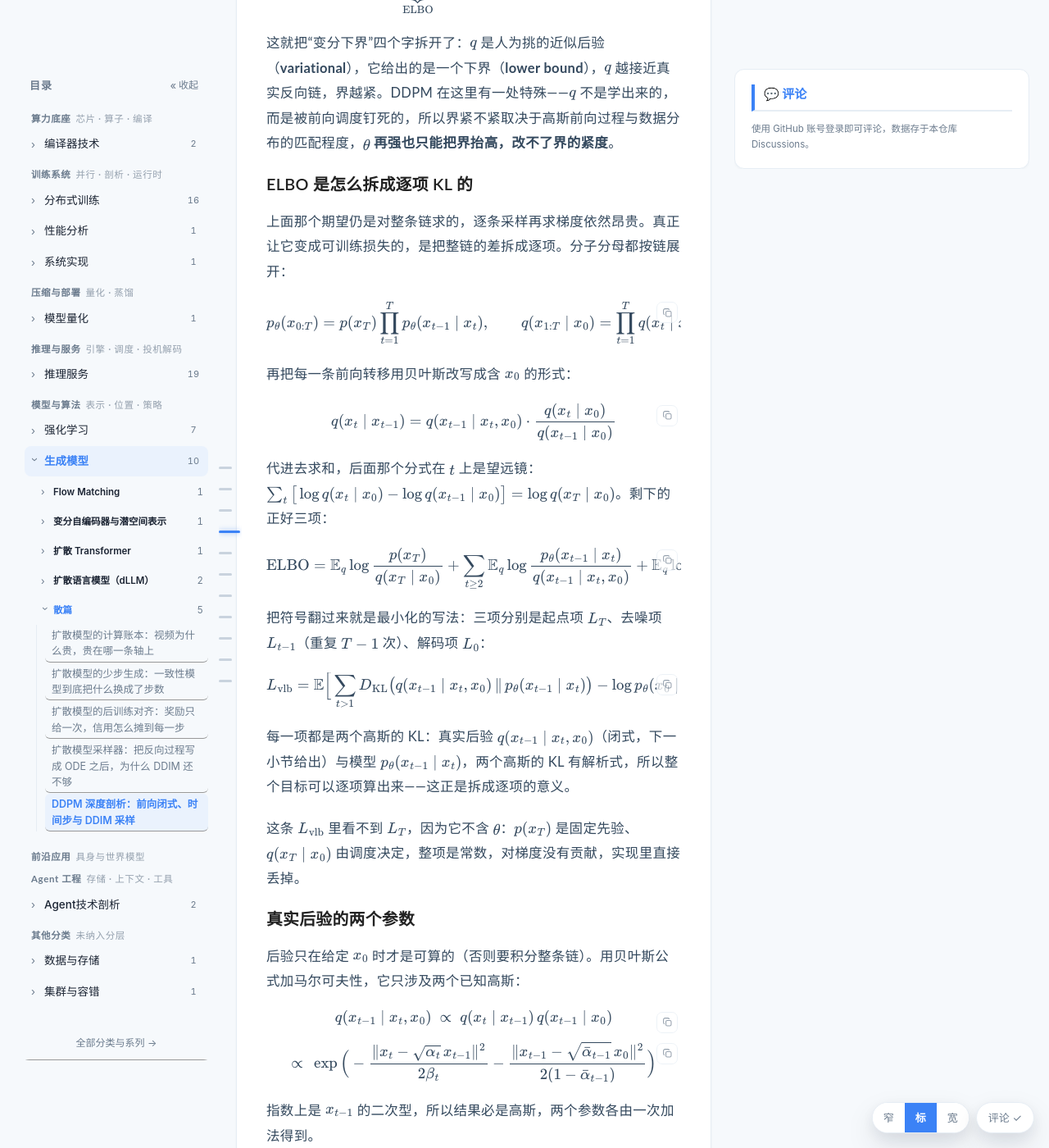
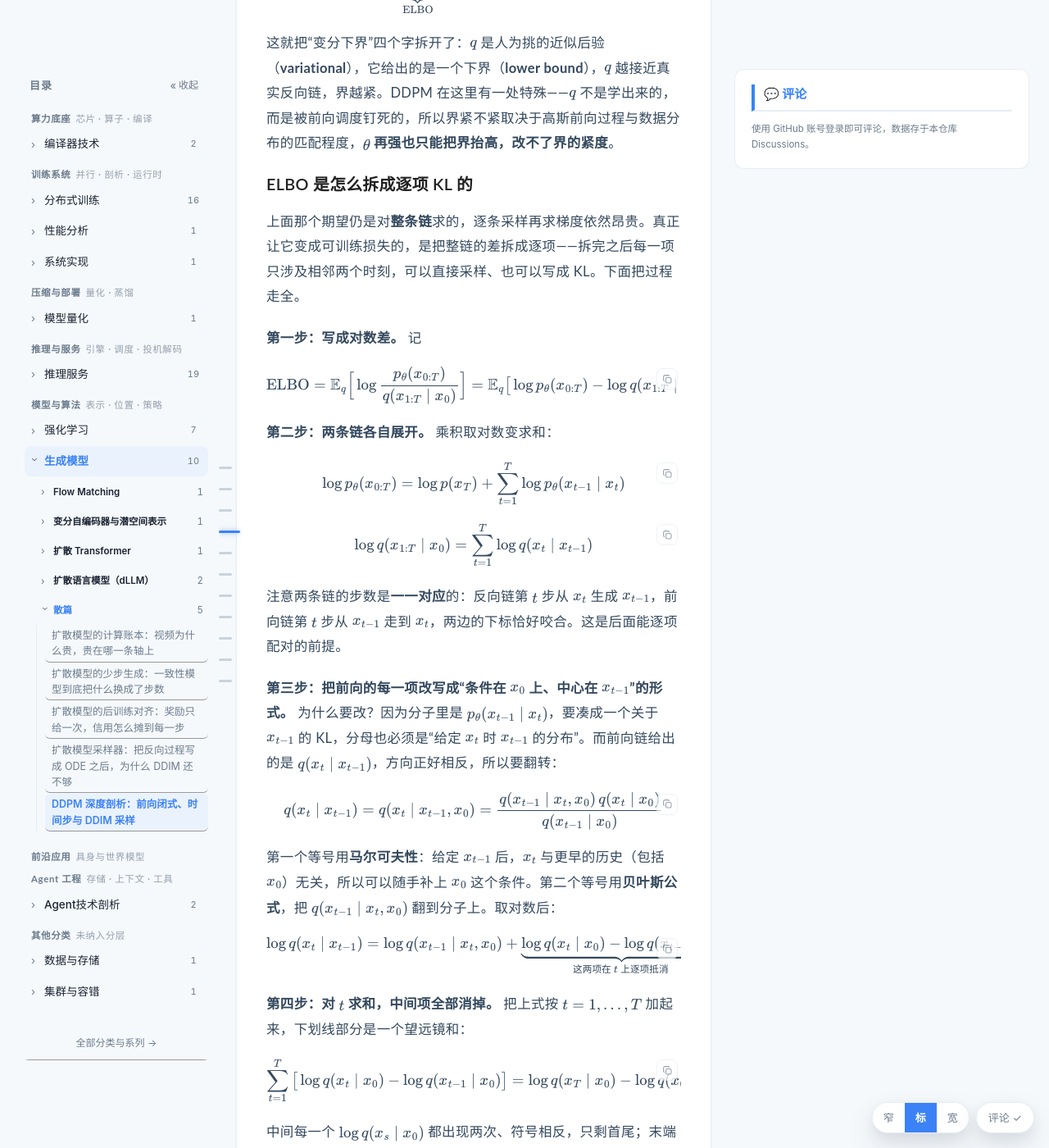
Before and after one commit to lrypcy/lrypcy.github.io, a Jekyll site: the page built from _posts/2026-11-01-ddpm-deep-dive.md, in a window 1280 px wide and 1400 px high, scrolled down 11075 px. Shown: the whole window at 82% size. Built offline with Jekyll 4.4.1, drawn with Linux system fonts in a browser that asks for light colours; comment, search, counter and statistics services are not loaded; some of the changed text lies outside the part shown.

Commit message:
ddpm: 把 ELBO 拆项补成七步，不再从链展开直接跳到三项
原小节只有三块内容：两条链的乘积形式、一句「用贝叶斯改写成含 x_0 的形式」
（公式直接给出）、一句「代进去是望远镜」就到三项。中间跳过了：

- 贝叶斯改写为什么要做（要让分母也描述 x_{t-1}，才能凑成 KL），
  以及第一个等号其实是马尔可夫性 q(x_t|x_{t-1},x_0)=q(x_t|x_{t-1})；
- 代入后逐项相消的完整过程与首尾边界（q(x_0|x_0)=1 → 对数为 0）；
- t=1 那一项分母 q(x_0|x_1,x_0) 退化成点质量这件必须交代的事，
  以及「摘出来单独记作解码项」是惯例而非推导结果；
- L_T 到底对应哪个 t（答案：不 correspondence 任何 t，它是望远镜剩下的尾巴）。

补齐成七步：对数差 → 两链展开 → 贝叶斯+马尔可夫翻转 → 求望远镜和 →
代回配对 → t=1 边界 → 换写成 KL，末尾加三类项对照表。

另外把全文 4 处 `\|\` 改成 `\Vert`：kramdown 会把 \| 转义成单竖线，
KL 记号在表格与正文里都渲染成了一竖线，本来就不对。

```diff
--- a/_posts/2026-11-01-ddpm-deep-dive.md
+++ b/_posts/2026-11-01-ddpm-deep-dive.md
@@ -228,31 +228,77 @@
 
 代价很清楚——得到的是下界，不是似然本身。差多少？恰好是两条整链的 KL：
 
-$$\log p_\theta(x_0)-\underbrace{\mathbb E_q\Big[\log\frac{p_\theta(x_{0:T})}{q(x_{1:T}\mid x_0)}\Big]}_{\mathrm{ELBO}}=\mathrm{KL}\big(q(x_{1:T}\mid x_0)\,\|\,p_\theta(x_{1:T}\mid x_0)\big)\ \ge\ 0$$
+$$\log p_\theta(x_0)-\underbrace{\mathbb E_q\Big[\log\frac{p_\theta(x_{0:T})}{q(x_{1:T}\mid x_0)}\Big]}_{\mathrm{ELBO}}=\mathrm{KL}\big(q(x_{1:T}\mid x_0)\,\Vert\,p_\theta(x_{1:T}\mid x_0)\big)\ \ge\ 0$$
 
 这就把“变分下界”四个字拆开了：$$q$$ 是人为挑的近似后验（**variational**），它给出的是一个下界（**lower bound**），$$q$$ 越接近真实反向链，界越紧。DDPM 在这里有一处特殊——$$q$$ 不是学出来的，而是被前向调度钉死的，所以界紧不紧取决于高斯前向过程与数据分布的匹配程度，**$$\theta$$ 再强也只能把界抬高，改不了界的紧度**。
 
 #### ELBO 是怎么拆成逐项 KL 的
 
-上面那个期望仍是对整条链求的，逐条采样再求梯度依然昂贵。真正让它变成可训练损失的，是把整链的差拆成逐项。分子分母都按链展开：
+上面那个期望仍是对**整条链**求的，逐条采样再求梯度依然昂贵。真正让它变成可训练损失的，是把整链的差拆成逐项——拆完之后每一项只涉及相邻两个时刻，可以直接采样、也可以写成 KL。下面把过程走全。
 
-$$p_\theta(x_{0:T})=p(x_T)\prod_{t=1}^{T}p_\theta(x_{t-1}\mid x_t),\qquad q(x_{1:T}\mid x_0)=\prod_{t=1}^{T}q(x_t\mid x_{t-1})$$
+**第一步：写成对数差。** 记
 
-再把每一条前向转移用贝叶斯改写成含 $$x_0$$ 的形式：
+$$\mathrm{ELBO}=\mathbb E_q\Big[\log\frac{p_\theta(x_{0:T})}{q(x_{1:T}\mid x_0)}\Big]=\mathbb E_q\big[\log p_\theta(x_{0:T})-\log q(x_{1:T}\mid x_0)\big]$$
 
-$$q(x_t\mid x_{t-1})=q(x_{t-1}\mid x_t,x_0)\cdot\frac{q(x_t\mid x_0)}{q(x_{t-1}\mid x_0)}$$
+**第二步：两条链各自展开。** 乘积取对数变求和：
 
-代进去求和，后面那个分式在 $$t$$ 上是望远镜：$$\sum_t\big[\log q(x_t\mid x_0)-\log q(x_{t-1}\mid x_0)\big]=\log q(x_T\mid x_0)$$。剩下的正好三项：
+$$\log p_\theta(x_{0:T})=\log p(x_T)+\sum_{t=1}^{T}\log p_\theta(x_{t-1}\mid x_t)$$
+
+$$\log q(x_{1:T}\mid x_0)=\sum_{t=1}^{T}\log q(x_t\mid x_{t-1})$$
+
+注意两条链的步数是**一一对应**的：反向链第 $$t$$ 步从 $$x_t$$ 生成 $$x_{t-1}$$，前向链第 $$t$$ 步从 $$x_{t-1}$$ 走到 $$x_t$$，两边的下标恰好咬合。这是后面能逐项配对的前提。
+
+**第三步：把前向的每一项改写成“条件在 $$x_0$$ 上、中心在 $$x_{t-1}$$”的形式。** 为什么要改？因为分子里是 $$p_\theta(x_{t-1}\mid x_t)$$，要凑成一个关于 $$x_{t-1}$$ 的 KL，分母也必须是“给定 $$x_t$$ 时 $$x_{t-1}$$ 的分布”。而前向链给出的是 $$q(x_t\mid x_{t-1})$$，方向正好相反，所以要翻转：
+
+$$q(x_t\mid x_{t-1})=q(x_t\mid x_{t-1},x_0)=\frac{q(x_{t-1}\mid x_t,x_0)\,q(x_t\mid x_0)}{q(x_{t-1}\mid x_0)}$$
+
+第一个等号用**马尔可夫性**：给定 $$x_{t-1}$$ 后，$$x_t$$ 与更早的历史（包括 $$x_0$$）无关，所以可以随手补上 $$x_0$$ 这个条件。第二个等号用**贝叶斯公式**，把 $$q(x_{t-1}\mid x_t,x_0)$$ 翻到分子上。取对数后：
+
+$$\log q(x_t\mid x_{t-1})=\log q(x_{t-1}\mid x_t,x_0)+\underbrace{\log q(x_t\mid x_0)-\log q(x_{t-1}\mid x_0)}_{\text{这两项在 }t\text{ 上逐项抵消}}$$
+
+**第四步：对 $$t$$ 求和，中间项全部消掉。** 把上式按 $$t=1,\ldots,T$$ 加起来，下划线部分是一个望远镜和：
+
+$$\sum_{t=1}^{T}\big[\log q(x_t\mid x_0)-\log q(x_{t-1}\mid x_0)\big]=\log q(x_T\mid x_0)-\log q(x_0\mid x_0)=\log q(x_T\mid x_0)$$
+
+中间每一个 $$\log q(x_s\mid x_0)$$ 都出现两次、符号相反，只剩首尾；末端的 $$q(x_0\mid x_0)=1$$（给定 $$x_0$$ 时它等于自己的概率是 1），对数为 0。于是整条前向链的联合对数密度只剩两项：
+
+$$\log q(x_{1:T}\mid x_0)=\sum_{t=1}^{T}\log q(x_{t-1}\mid x_t,x_0)+\log q(x_T\mid x_0)$$
+
+**第五步：代回，按 $$t$$ 配对。** 把第二步和第四步的结果一起代进第一步：
+
+$$\mathrm{ELBO}=\mathbb E_q\Big[\log\frac{p(x_T)}{q(x_T\mid x_0)}\Big]+\sum_{t=1}^{T}\mathbb E_q\Big[\log\frac{p_\theta(x_{t-1}\mid x_t)}{q(x_{t-1}\mid x_t,x_0)}\Big]$$
+
+到这一步已经完成了一半：原来“对整条链的一个大期望”变成了“一个终端项 + $$T$$ 个逐步项”，每一项的分子分母都条件在同一个 $$x_t$$ 上、都在描述 $$x_{t-1}$$，这就是 KL 的形状。注意末端那项里没有 $$\theta$$，它只是望远镜剩下的尾巴。
+
+**第六步：$$t=1$$ 单独处理。** 求和里 $$t=1$$ 的那一项，分母是 $$q(x_0\mid x_1,x_0)$$——已经给定了 $$x_1$$ 再条件在 $$x_0$$ 上，$$x_0$$ 是确定量，这个分布退化成点质量，对数密度不再有意义。所以惯例是把这一项从求和里摘出来，不写成 KL，直接记作解码项：
+
+$$\mathbb E_q\log p_\theta(x_0\mid x_1)$$
+
+$$t=2,\ldots,T$$ 各项的分母 $$q(x_{t-1}\mid x_t,x_0)$$ 都是正常的连续高斯（下一小节给出闭式），可以写成 KL。
+
+**第七步：整理成三类。** 对 $$t\ge2$$，
+
+$$\mathbb E_q\Big[\log\frac{p_\theta(x_{t-1}\mid x_t)}{q(x_{t-1}\mid x_t,x_0)}\Big]=-D_{\mathrm{KL}}\big(q(x_{t-1}\mid x_t,x_0)\,\Vert\,p_\theta(x_{t-1}\mid x_t)\big)$$
+
+按 $$t$$ 把所有项分门别类：
+
+| 项 | 对应哪些 $$t$$ | 表达式 | 含义 |
+| --- | --- | --- | --- |
+| $$L_T$$ | 无（望远镜的尾巴） | $$\mathbb E_q\log\frac{p(x_T)}{q(x_T\mid x_0)}$$ | 终端分布与先验的差，不含 $$\theta$$ |
+| $$L_{t-1}$$ | $$t=2,\ldots,T$$ | $$-D_{\mathrm{KL}}\big(q\,\Vert\,p_\theta\big)$$ | 一步去噪的 KL，共 $$T-1$$ 项 |
+| $$L_0$$ | $$t=1$$ | $$\mathbb E_q\log p_\theta(x_0\mid x_1)$$ | 解码项，分母退化的那一项 |
+
+合起来就是：
 
 $$\mathrm{ELBO}=\mathbb E_q\log\frac{p(x_T)}{q(x_T\mid x_0)}+\sum_{t\ge2}\mathbb E_q\log\frac{p_\theta(x_{t-1}\mid x_t)}{q(x_{t-1}\mid x_t,x_0)}+\mathbb E_q\log p_\theta(x_0\mid x_1)$$
 
-把符号翻过来就是最小化的写法：三项分别是起点项 $$L_T$$、去噪项 $$L_{t-1}$$（重复 $$T-1$$ 次）、解码项 $$L_0$$：
+把符号翻过来就是最小化的写法：
 
-$$L_{\mathrm{vlb}}=\mathbb E\Big[\sum_{t>1}D_{\mathrm{KL}}\big(q(x_{t-1}\mid x_t,x_0)\,\|\,p_\theta(x_{t-1}\mid x_t)\big)-\log p_\theta(x_0\mid x_1)\Big]$$
+$$L_{\mathrm{vlb}}=\mathbb E\Big[\sum_{t>1}D_{\mathrm{KL}}\big(q(x_{t-1}\mid x_t,x_0)\,\Vert\,p_\theta(x_{t-1}\mid x_t)\big)-\log p_\theta(x_0\mid x_1)\Big]$$
 
-每一项都是两个高斯的 KL：真实后验 $$q(x_{t-1}\mid x_t,x_0)$$（闭式，下一小节给出）与模型 $$p_\theta(x_{t-1}\mid x_t)$$，两个高斯的 KL 有解析式，所以整个目标可以逐项算出来——这正是拆成逐项的意义。
+每一项都是两个高斯的 KL：真实后验 $$q(x_{t-1}\mid x_t,x_0)$$（闭式，下一小节给出）与模型 $$p_\theta(x_{t-1}\mid x_t)$$，两个高斯的 KL 有解析式，所以整个目标可以逐项算出来——这正是“拆成逐项”的目的。
 
-这条 $$L_{\mathrm{vlb}}$$ 里看不到 $$L_T$$，因为它不含 $$\theta$$：$$p(x_T)$$ 是固定先验、$$q(x_T\mid x_0)$$ 由调度决定，整项是常数，对梯度没有贡献，实现里直接丢掉。
+这条式子里的 $$L_T$$ 已经不见了，因为它不含 $$\theta$$：$$p(x_T)$$ 是固定先验、$$q(x_T\mid x_0)$$ 由调度决定，整项是常数，对梯度没有贡献，实现里直接丢掉。真正被优化的是剩下两块：$$T-1$$ 个逐步 KL，加一个解码项。
 
 #### 真实后验的两个参数
 
```
